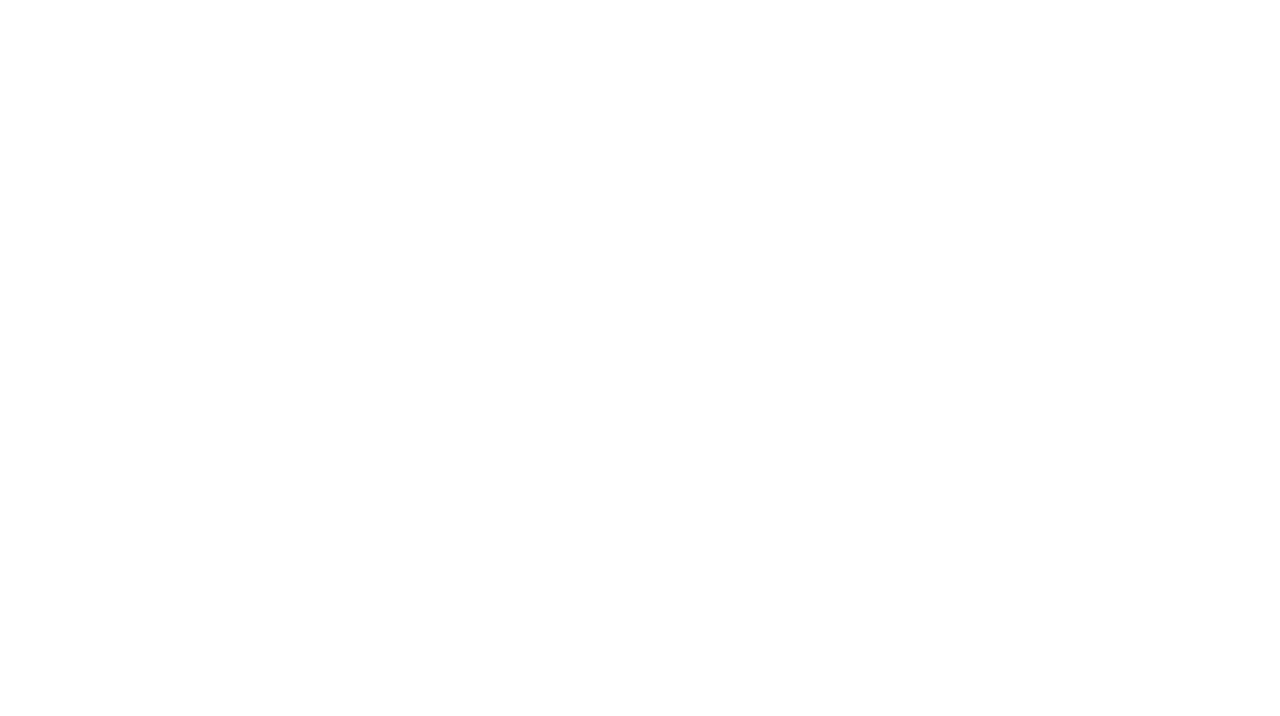
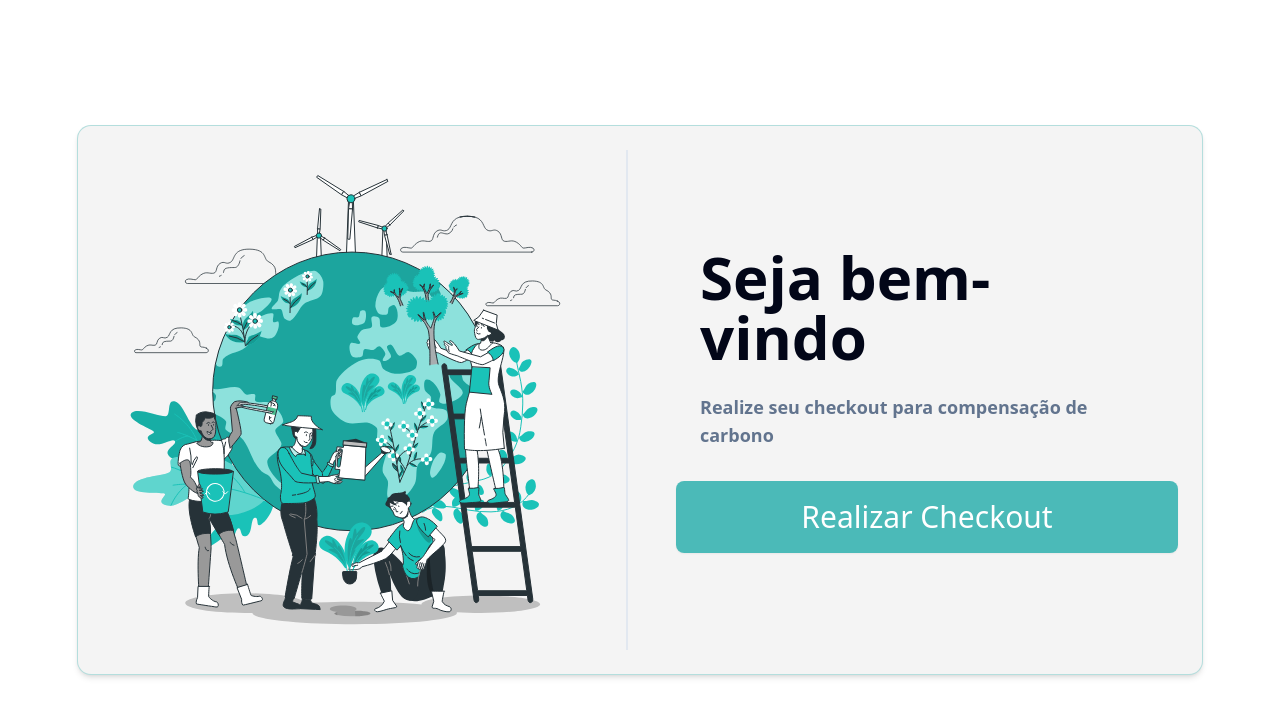
Before and after one commit to ormacarbon/frontend-test-tree, a Next.js app in the folder frontend/: page / in a window 1280 px wide. Shown: the top 716 px of the page. Built offline with nearby package versions, Linux system fonts and the light colour scheme.

Commit message:
feat: home screen to redirect to checkout implemented.

```diff
--- a/frontend/src/app/page.tsx
+++ b/frontend/src/app/page.tsx
@@ -1,9 +1,39 @@
 import Image from "next/image";
+import { Button } from "@/components/ui/button";
+import {
+  Card,
+  CardContent,
+  CardDescription,
+  CardHeader,
+  CardTitle,
+} from "@/components/ui/card";
+import Link from "next/link";
 
 export default function Home() {
   return (
-    <>
+    <div className="h-screen flex items-center justify-center bg-white">
+      <Card className="grid min-w-[40%] min-h-[50%] grid-cols-2 border border-[#00a19e43] bg-[#f4f4f4] shadow-md">
 
-    </>
+        <CardContent className="flex items-center justify-center border-r-2">
+          <Image src="/Earth.svg" alt="Terra" width={500} height={100} />
+        </CardContent>
+
+        <CardContent className="flex flex-col justify-center p-6">
+          <CardHeader className="mb-8">
+            <CardTitle className="mb-5 text-4xl md:text-6xl">Seja bem-vindo</CardTitle>
+            <CardDescription className="text-lg font-semibold">
+              Realize seu checkout para compensação de carbono
+            </CardDescription>
+          </CardHeader>
+
+          <Button
+            asChild
+            className="bg-[#00a19eb0] text-white text-xl md:text-3xl h-18 hover:bg-[#00A19D] transition-colors"
+          >
+            <Link href="/">Realizar Checkout</Link>
+          </Button>
+        </CardContent>
+      </Card>
+    </div>
   );
 }
```
Also changed, not shown: frontend/public/Earth.svg (added).
